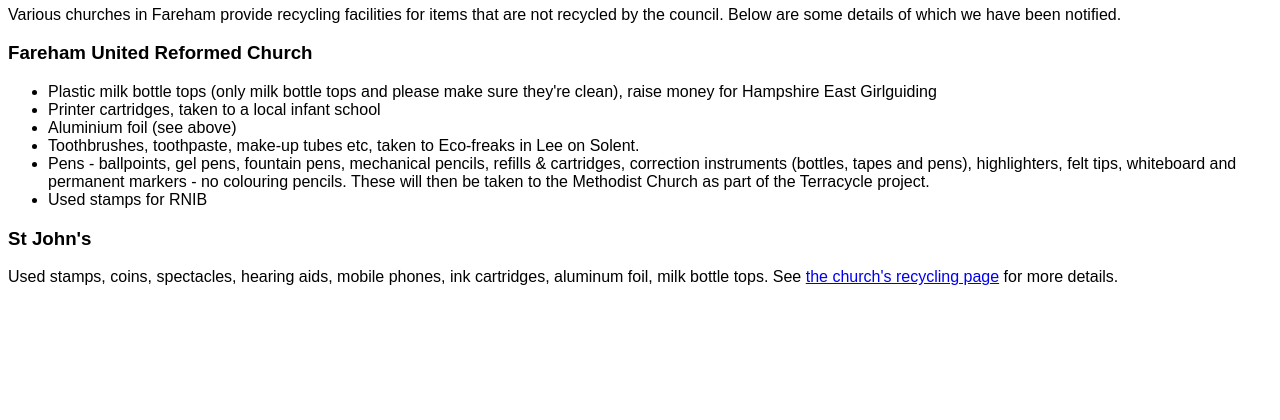
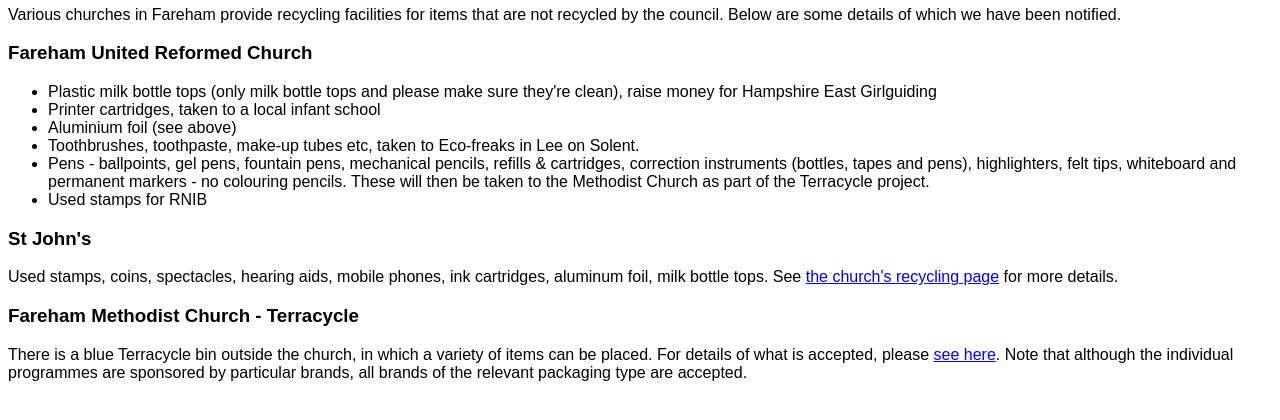
Before and after one commit to hicksjduk/ctif-website, a PHP site: page /recycling.php in a window 1280 px wide. Shown: the part 356-776 px from the top of the page. Run offline with PHP 8.4, Linux system fonts and the light colour scheme.

Commit message:
Add Terracycle info

```diff
--- a/public/recycling.php
+++ b/public/recycling.php
@@ -40,5 +40,10 @@ These will then be taken to the Methodist Church as part of the Terracycle proje
 <p>Used stamps, coins, spectacles, hearing aids, mobile phones, ink cartridges, aluminum foil,
 milk bottle tops. See <a href="https://stjohnsfareham.org.uk/ecochurch/">the church's
 recycling page</a> for more details.
+<h3>Fareham Methodist Church - Terracycle</h3>
+<p>There is a blue Terracycle bin outside the church, in which a variety of items can be placed.
+For details of what is accepted, please <a href="Terracycle.pdf">see here</a>. Note that
+although the individual programmes are sponsored by particular brands, all brands of the
+relevant packaging type are accepted.
 </body>
 </html>
```
Also changed, not shown: 1 other file.
